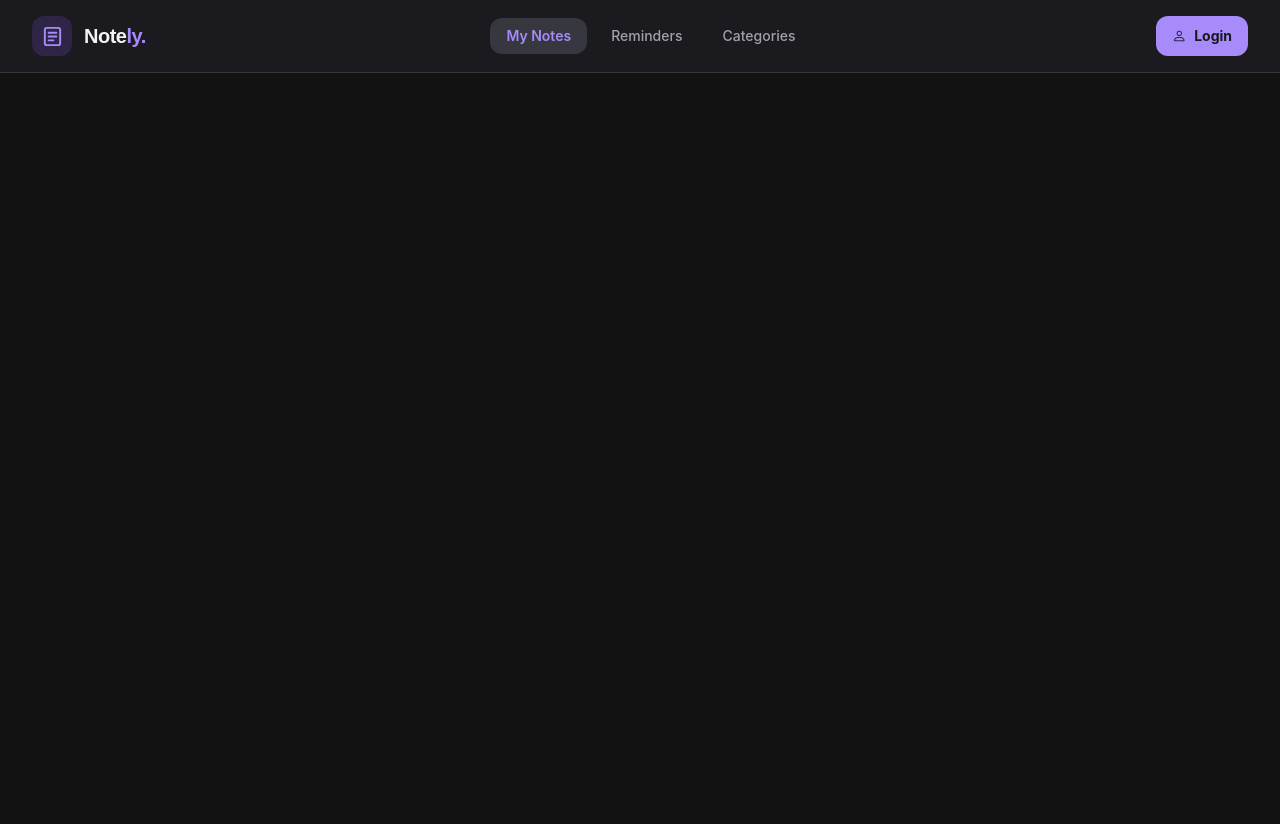
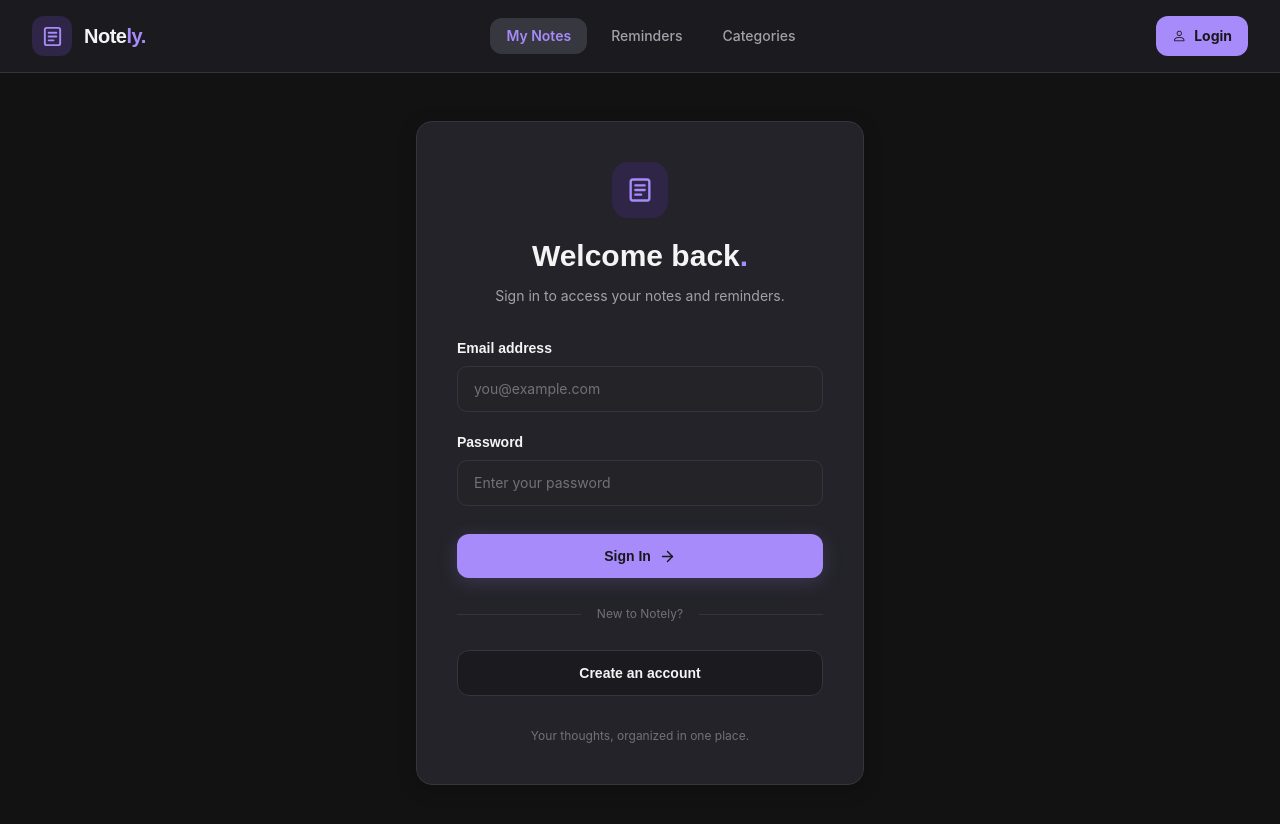
Before and after one commit to Os-Gadeias/NoteKeeper-Kowalski, an Angular app in the folder client/NoteKeeper/: page /loginPage in a window 1280 px wide. Before the commit this address led to /. Shown: the top 824 px of the page. Before the commit the page ends 800 px from the top, so only its background shows below. Built offline with nearby package versions, Linux system fonts and the light colour scheme.

Commit message:
created login view and add to router

```diff
--- a/client/NoteKeeper/src/app/app.routes.ts
+++ b/client/NoteKeeper/src/app/app.routes.ts
@@ -1,3 +1,9 @@
 import { Routes } from '@angular/router';
 
-export const routes: Routes = [];
+export const routes: Routes = [
+  { path: 'login', redirectTo: 'loginPage' },
+  {
+    path: 'loginPage',
+    loadComponent: () => import('./components/login/login').then((component) => component.Login),
+  },
+];
--- /dev/null
+++ b/client/NoteKeeper/src/app/components/login/login.html
@@ -0,0 +1,117 @@
+<section class="flex min-h-[calc(100vh-72px)] items-center justify-center bg-background px-4 py-12">
+  <div class="w-full max-w-md rounded-card border border-border bg-surface p-8 shadow-card sm:p-10">
+    <!-- Header -->
+    <div class="mb-8 text-center">
+      <!-- Icon -->
+      <div
+        class="mx-auto mb-5 flex h-14 w-14 items-center justify-center rounded-2xl bg-primary-muted"
+      >
+        <svg
+          xmlns="http://www.w3.org/2000/svg"
+          width="28"
+          height="28"
+          viewBox="0 0 24 24"
+          fill="none"
+          stroke="currentColor"
+          stroke-width="2"
+          stroke-linecap="round"
+          stroke-linejoin="round"
+          class="text-primary"
+        >
+          <rect x="4" y="3" width="16" height="18" rx="2" />
+          <path d="M8 8h8M8 12h8M8 16h5" />
+        </svg>
+      </div>
+
+      <h1 class="font-heading text-3xl font-extrabold text-text-primary">
+        Welcome back<span class="text-primary">.</span>
+      </h1>
+
+      <p class="mt-3 font-body text-sm text-text-secondary">
+        Sign in to access your notes and reminders.
+      </p>
+    </div>
+
+    <!-- Login Form -->
+    <form class="flex flex-col gap-5">
+      <!-- Email -->
+      <div class="flex flex-col gap-2">
+        <label for="email" class="font-heading text-sm font-semibold text-text-primary">
+          Email address
+        </label>
+
+        <input
+          id="email"
+          name="email"
+          type="email"
+          placeholder="you@example.com"
+          autocomplete="email"
+          required
+          class="w-full rounded-input border border-border bg-background-tertiary px-4 py-3 font-body text-sm text-text-primary outline-none transition-all duration-200 placeholder:text-text-muted hover:border-border-hover focus:border-primary focus:ring-2 focus:ring-primary/20"
+        />
+      </div>
+
+      <!-- Password -->
+      <div class="flex flex-col gap-2">
+        <div class="flex items-center justify-between gap-2">
+          <label for="password" class="font-heading text-sm font-semibold text-text-primary">
+            Password
+          </label>
+        </div>
+
+        <input
+          id="password"
+          name="password"
+          type="password"
+          placeholder="Enter your password"
+          autocomplete="current-password"
+          required
+          class="w-full rounded-input border border-border bg-background-tertiary px-4 py-3 font-body text-sm text-text-primary outline-none transition-all duration-200 placeholder:text-text-muted hover:border-border-hover focus:border-primary focus:ring-2 focus:ring-primary/20"
+        />
+      </div>
+
+      <!-- Submit -->
+      <button
+        type="submit"
+        class="mt-2 flex w-full cursor-pointer items-center justify-center gap-2 rounded-button bg-primary px-5 py-3 font-heading text-sm font-bold text-text-inverse shadow-primary transition-all duration-200 hover:bg-primary-hover hover:shadow-card-hover active:bg-primary-active"
+      >
+        Sign In
+
+        <svg
+          xmlns="http://www.w3.org/2000/svg"
+          width="17"
+          height="17"
+          viewBox="0 0 24 24"
+          fill="none"
+          stroke="currentColor"
+          stroke-width="2"
+          stroke-linecap="round"
+          stroke-linejoin="round"
+        >
+          <path d="M5 12h14" />
+          <path d="m12 5 7 7-7 7" />
+        </svg>
+      </button>
+    </form>
+
+    <!-- Divider -->
+    <div class="my-7 flex items-center gap-4">
+      <div class="h-px flex-1 bg-border"></div>
+
+      <span class="text-xs text-text-muted"> New to Notely? </span>
+
+      <div class="h-px flex-1 bg-border"></div>
+    </div>
+
+    <!-- Register -->
+    <a
+      routerLink="/register"
+      class="flex w-full items-center justify-center rounded-button border border-border bg-background-secondary px-5 py-3 font-heading text-sm font-semibold text-text-primary transition-all duration-200 hover:border-primary hover:bg-primary-muted hover:text-primary-light"
+    >
+      Create an account
+    </a>
+
+    <!-- Footer -->
+    <p class="mt-8 text-center text-xs text-text-muted">Your thoughts, organized in one place.</p>
+  </div>
+</section>
--- /dev/null
+++ b/client/NoteKeeper/src/app/components/login/login.ts
@@ -0,0 +1,10 @@
+import { Component } from '@angular/core';
+import { RouterLink } from '@angular/router';
+
+@Component({
+  selector: 'app-login',
+  standalone: true,
+  imports: [RouterLink],
+  templateUrl: './login.html',
+})
+export class Login {}
```
